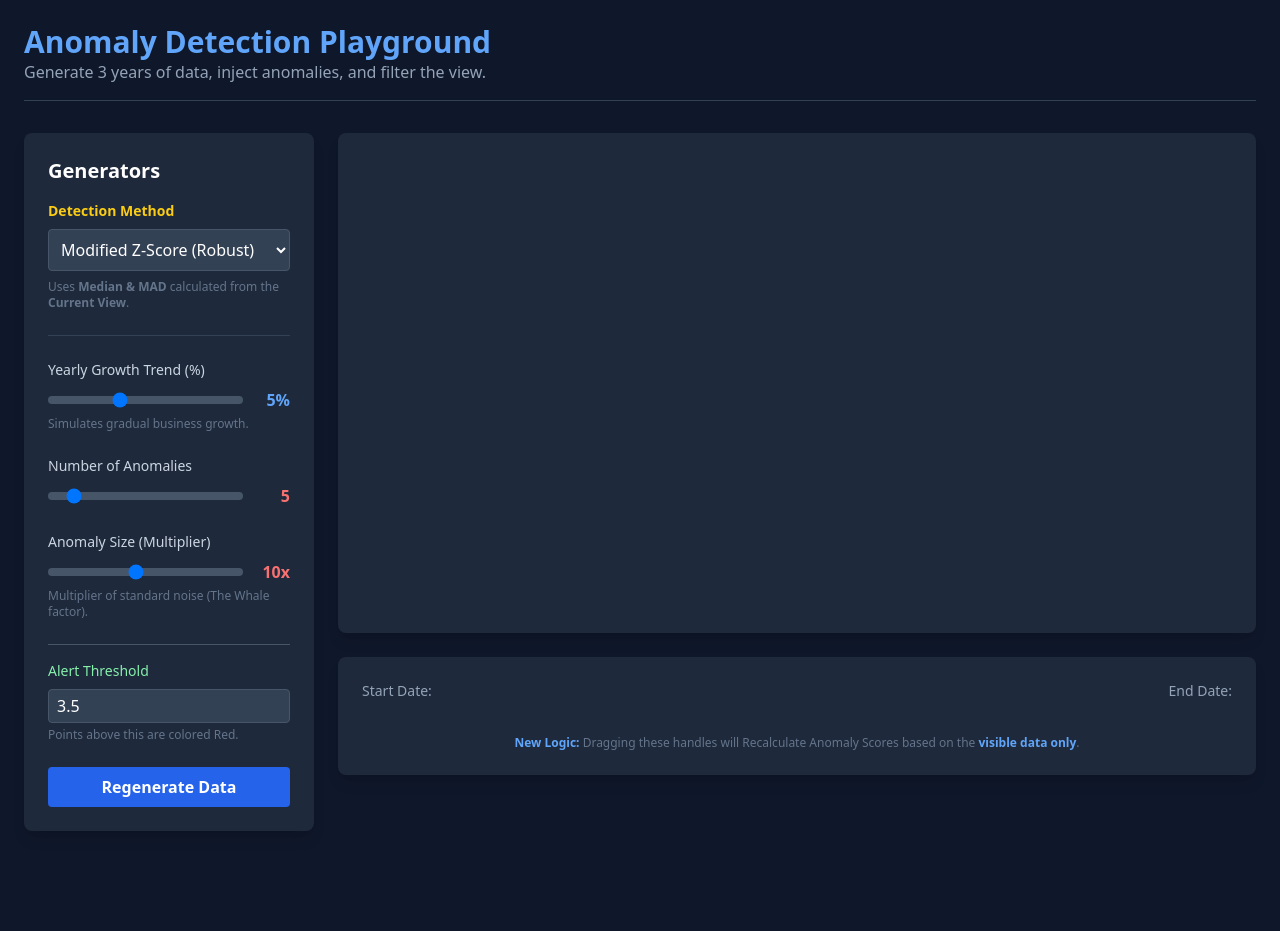
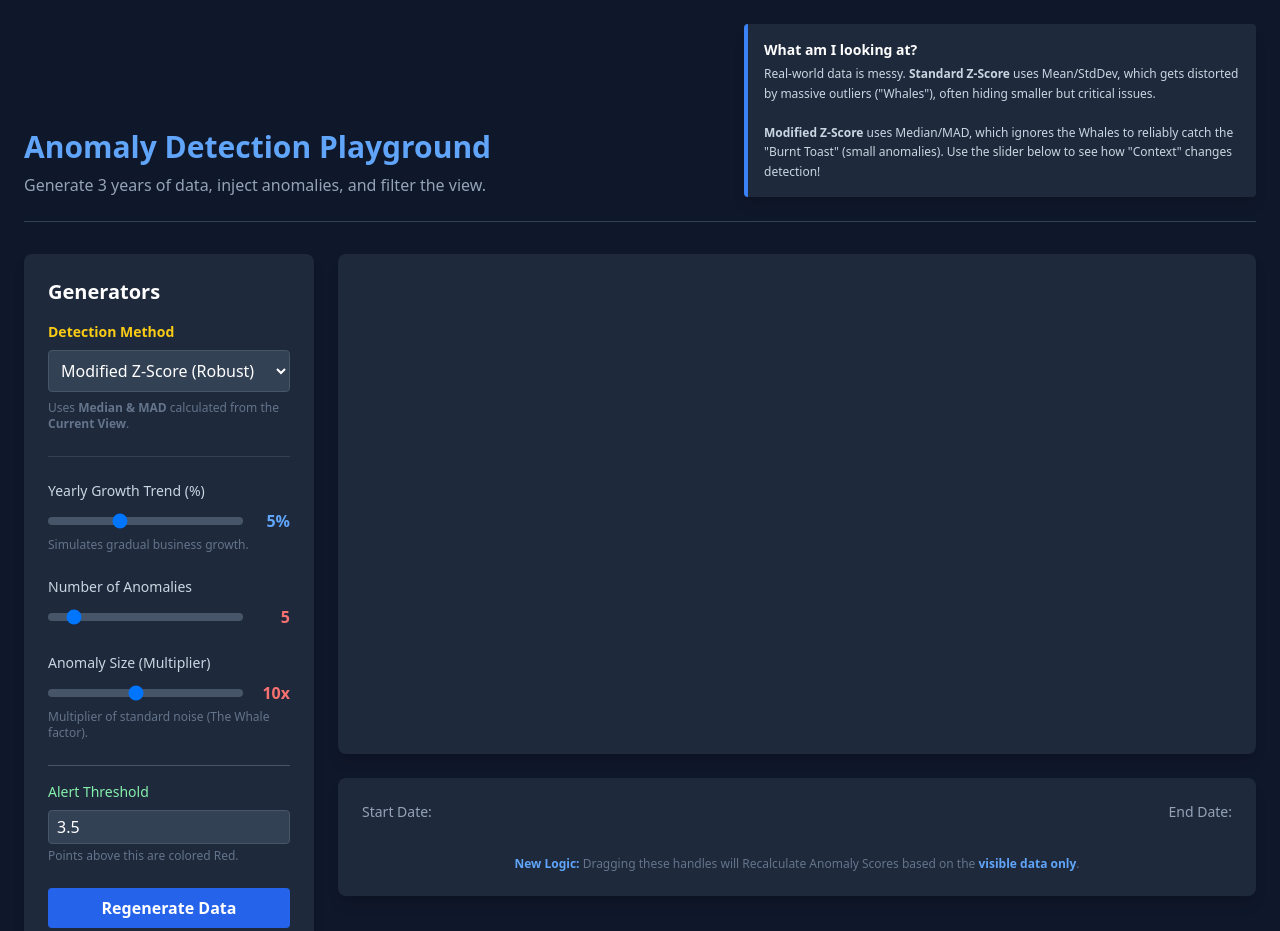
Before and after one commit to chrishawnm/anomaly_detection, a plain HTML site: page index.html in a window 1280 px wide. Shown: the top 931 px of the page. Before the commit the page ends 855 px from the top, so only its background shows below. Drawn offline with nearby package versions, Linux system fonts and the light colour scheme.

Commit message:
Add header with context box to index.html

```diff
--- a/index.html
+++ b/index.html
@@ -42,10 +42,22 @@
 <body class="p-6 font-sans">
 
     <div class="max-w-7xl mx-auto">
-        <!-- Header -->
-        <header class="mb-8 border-b border-slate-700 pb-4">
-            <h1 class="text-3xl font-bold text-blue-400">Anomaly Detection Playground</h1>
-            <p class="text-slate-400">Generate 3 years of data, inject anomalies, and filter the view.</p>
+        <!-- Header with Context Box -->
+        <header class="mb-8 border-b border-slate-700 pb-6 flex flex-col lg:flex-row justify-between items-start lg:items-end gap-6">
+            <div>
+                <h1 class="text-3xl font-bold text-blue-400">Anomaly Detection Playground</h1>
+                <p class="text-slate-400 mt-2">Generate 3 years of data, inject anomalies, and filter the view.</p>
+            </div>
+
+            <!-- New Context Box -->
+            <div class="bg-slate-800 border-l-4 border-blue-500 p-4 rounded shadow-lg max-w-lg">
+                <h3 class="text-white font-bold text-sm mb-1">What am I looking at?</h3>
+                <p class="text-xs text-slate-300 leading-relaxed">
+                    Real-world data is messy. <strong>Standard Z-Score</strong> uses Mean/StdDev, which gets distorted by massive outliers ("Whales"), often hiding smaller but critical issues.
+                    <br><br>
+                    <strong>Modified Z-Score</strong> uses Median/MAD, which ignores the Whales to reliably catch the "Burnt Toast" (small anomalies). Use the slider below to see how "Context" changes detection!
+                </p>
+            </div>
         </header>
 
         <div class="grid grid-cols-1 lg:grid-cols-4 gap-6">
```
